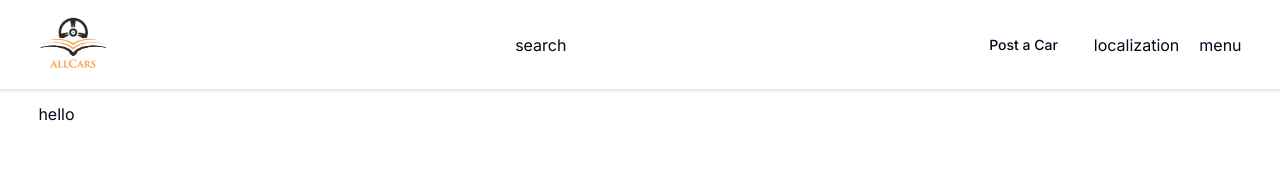
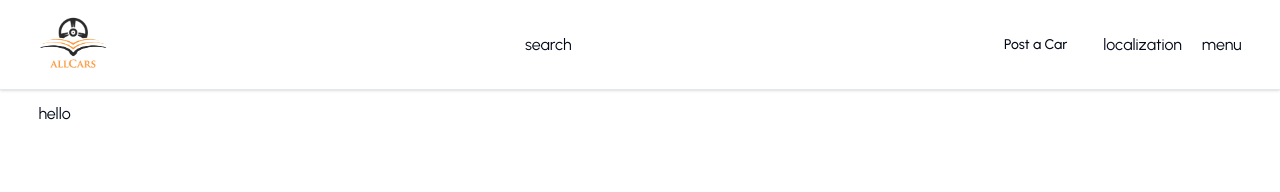
Before and after one commit to yetabalij/allcars, a Next.js app: page / in a window 1280 px wide. Shown: the top 192 px of the page. Built offline with nearby package versions, Linux system fonts and the light colour scheme.

Commit message:
font changed.

```diff
--- a/app/layout.tsx
+++ b/app/layout.tsx
@@ -1,9 +1,9 @@
 import type { Metadata } from "next";
-import { Inter } from "next/font/google";
+import { Inter, Urbanist } from "next/font/google";
 import "./globals.css";
 import NavBar from "../components/NavBar";
 
-const inter = Inter({ subsets: ["latin"] });
+const inter = Urbanist({ subsets: ["latin"] });
 
 export const metadata: Metadata = {
   title: "All Cars",
```
